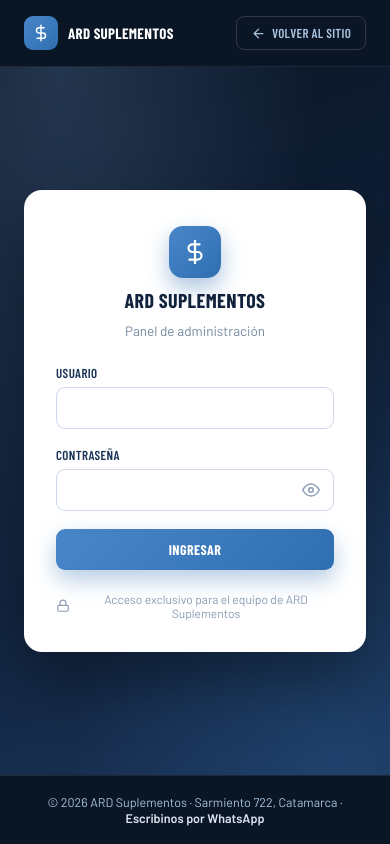
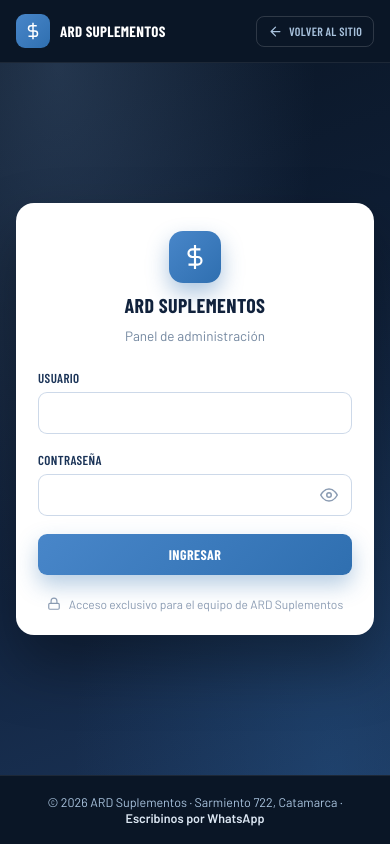
Before and after one commit to Gcatisoft/ard-suplementos, a website: page public/admin/login.html in a window 390 px wide. Drawn offline with nearby package versions, Linux system fonts and the light colour scheme; no server answers.

Commit message:
Update admin.css

```diff
--- a/public/admin/admin.css
+++ b/public/admin/admin.css
@@ -565,3 +565,12 @@ table.productos-tabla{
   flex:0 0 auto;
 }
 @keyframes spin{ to{ transform:rotate(360deg); } }
+
+/* -------- Responsive general (celulares) -------- */
+@media (max-width:480px){
+  .login-page-header-inner{ flex-wrap:wrap; gap:10px; padding:14px 16px; }
+  .login-back-link{ font-size:12px; padding:7px 11px; }
+  .login-wrap{ padding:16px; }
+  .login-card{ padding:28px 22px 24px; }
+  .dash-header{ flex-wrap:wrap; }
+}
```
